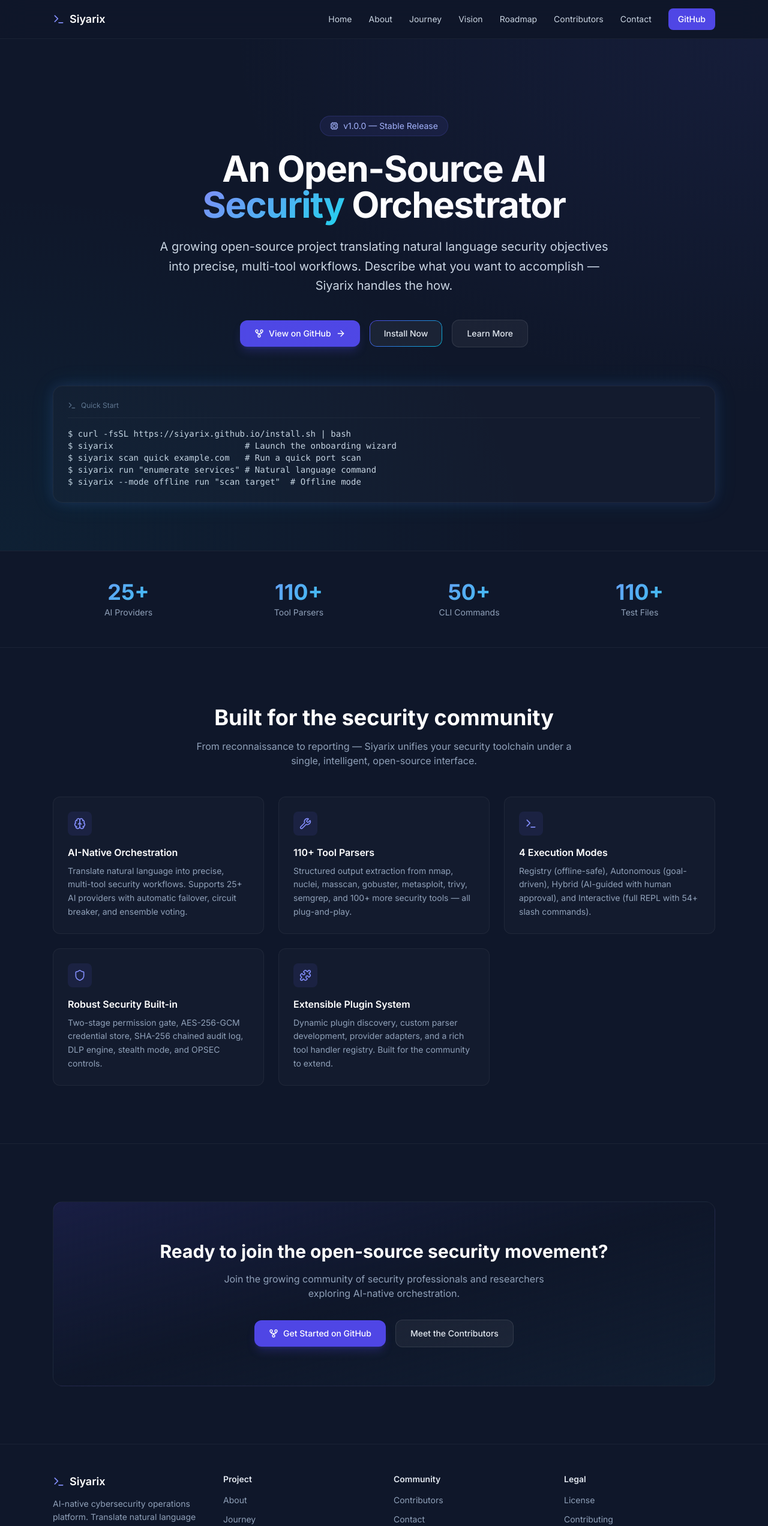
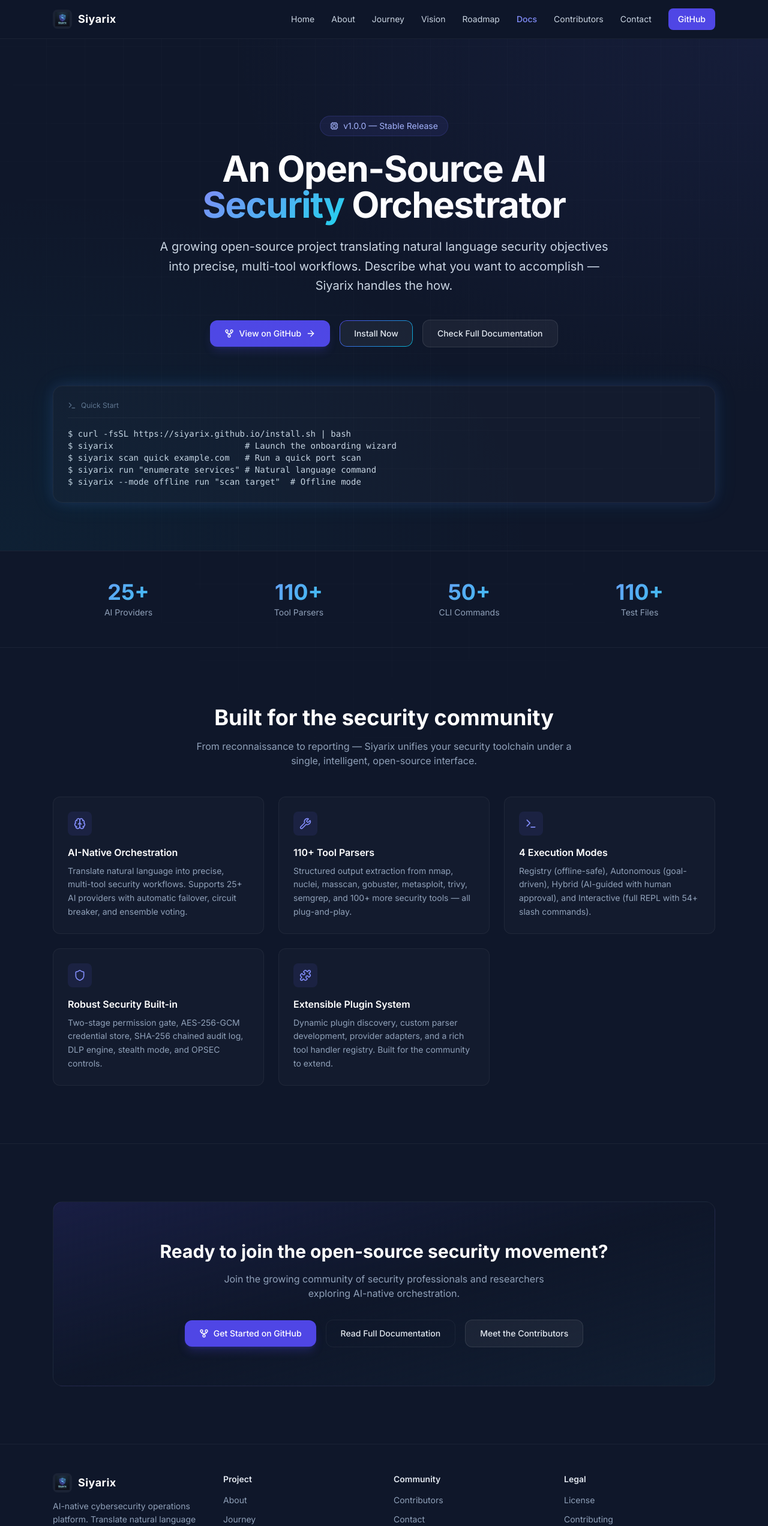
Before and after one commit to siyarix/siyarix.github.io, a Next.js app: page / in a window 1280 px wide. Shown: the top 2544 px of the page at 60% size. Built offline with nearby package versions, Linux system fonts and the light colour scheme.

Commit message:
Style: Rebrand site with official logo, add animated cursor glow, floating grids, and direct documentation loops

```diff
--- a/src/app/globals.css
+++ b/src/app/globals.css
@@ -49,3 +49,22 @@
 .glow {
   box-shadow: 0 0 20px rgba(99, 102, 241, 0.15), 0 0 40px rgba(6, 182, 212, 0.1);
 }
+
+@keyframes grid-move {
+  0% { background-position: 0 0; }
+  100% { background-position: 4rem 4rem; }
+}
+
+@keyframes float {
+  0% { transform: translateY(0px); }
+  50% { transform: translateY(-10px); }
+  100% { transform: translateY(0px); }
+}
+
+.animate-grid {
+  animation: grid-move 30s linear infinite;
+}
+
+.animate-float {
+  animation: float 6s ease-in-out infinite;
+}
--- a/src/app/layout.tsx
+++ b/src/app/layout.tsx
@@ -2,6 +2,7 @@
 import { Inter } from "next/font/google";
 import Header from "@/components/Header";
 import Footer from "@/components/Footer";
+import CursorGlow from "@/components/CursorGlow";
 import "./globals.css";
 
 const inter = Inter({ subsets: ["latin"] });
@@ -31,9 +32,12 @@
   return (
     <html lang="en" className="scroll-smooth">
       <body className={`${inter.className} min-h-screen bg-surface antialiased`}>
-        <div className="flex min-h-screen flex-col">
+        <div className="flex min-h-screen flex-col relative overflow-hidden">
+          {/* Animated Background Grids */}
+          <div className="absolute inset-0 bg-[linear-gradient(to_right,rgba(255,255,255,0.02)_1px,transparent_1px),linear-gradient(to_bottom,rgba(255,255,255,0.02)_1px,transparent_1px)] bg-[size:4rem_4rem] [mask-image:radial-gradient(ellipse_60%_50%_at_50%_0%,#000_70%,transparent_100%)] pointer-events-none animate-grid" />
+          <CursorGlow />
           <Header />
-          <main className="flex-1">{children}</main>
+          <main className="flex-1 z-10">{children}</main>
           <Footer />
         </div>
       </body>
--- a/src/app/page.tsx
+++ b/src/app/page.tsx
@@ -75,7 +75,9 @@
             <div className="mt-10 flex flex-col items-center justify-center gap-4 sm:flex-row">
               <Link
                 href="https://github.com/siyarix/siyarix"
-                className="flex items-center gap-2 rounded-xl bg-siyarix-600 px-6 py-3 text-sm font-medium text-white shadow-lg shadow-siyarix-600/25 transition-all hover:bg-siyarix-500 hover:shadow-siyarix-500/30"
+                className="flex items-center gap-2 rounded-xl bg-siyarix-600 px-6 py-3 text-sm font-medium text-white shadow-lg shadow-siyarix-600/20 transition-all duration-300 hover:bg-siyarix-500 hover:-translate-y-0.5 active:scale-98"
+                target="_blank"
+                rel="noopener noreferrer"
               >
                 <GitFork className="h-4 w-4" />
                 View on GitHub
@@ -83,15 +85,17 @@
               </Link>
               <Link
                 href="/install"
-                className="gradient-border rounded-xl bg-white/5 px-6 py-3 text-sm font-medium text-slate-200 transition-all hover:bg-white/10"
+                className="gradient-border rounded-xl bg-white/5 px-6 py-3 text-sm font-medium text-slate-200 transition-all duration-300 hover:bg-white/10 hover:-translate-y-0.5 active:scale-98"
               >
                 Install Now
               </Link>
               <Link
-                href="/about"
-                className="rounded-xl border border-white/10 bg-white/5 px-6 py-3 text-sm font-medium text-slate-200 transition-all hover:bg-white/10"
+                href="https://mufthakherul.github.io/siyarix/"
+                className="rounded-xl border border-white/10 bg-white/5 px-6 py-3 text-sm font-medium text-slate-200 transition-all duration-300 hover:bg-white/10 hover:border-siyarix-500/30 hover:text-siyarix-300 hover:-translate-y-0.5 active:scale-98"
+                target="_blank"
+                rel="noopener noreferrer"
               >
-                Learn More
+                Check Full Documentation
               </Link>
             </div>
           </div>
@@ -171,14 +175,24 @@
             <div className="mt-8 flex flex-col items-center justify-center gap-4 sm:flex-row">
               <Link
                 href="https://github.com/siyarix/siyarix"
-                className="flex items-center gap-2 rounded-xl bg-siyarix-600 px-6 py-3 text-sm font-medium text-white shadow-lg shadow-siyarix-600/25 transition-all hover:bg-siyarix-500"
+                className="flex items-center gap-2 rounded-xl bg-siyarix-600 px-6 py-3 text-sm font-medium text-white shadow-lg shadow-siyarix-600/25 transition-all duration-300 hover:bg-siyarix-500 hover:-translate-y-0.5 active:scale-98"
+                target="_blank"
+                rel="noopener noreferrer"
               >
                 <GitFork className="h-4 w-4" />
                 Get Started on GitHub
               </Link>
               <Link
+                href="https://mufthakherul.github.io/siyarix/"
+                className="rounded-xl border border-white/5 px-6 py-3 text-sm font-medium text-slate-200 transition-all duration-300 hover:bg-white/10 hover:text-siyarix-300 hover:-translate-y-0.5 active:scale-98"
+                target="_blank"
+                rel="noopener noreferrer"
+              >
+                Read Full Documentation
+              </Link>
+              <Link
                 href="/contributors"
-                className="rounded-xl border border-white/10 bg-white/5 px-6 py-3 text-sm font-medium text-slate-200 transition-all hover:bg-white/10"
+                className="rounded-xl border border-white/10 bg-white/5 px-6 py-3 text-sm font-medium text-slate-200 transition-all duration-300 hover:bg-white/10 hover:-translate-y-0.5 active:scale-98"
               >
                 Meet the Contributors
               </Link>
--- /dev/null
+++ b/src/components/CursorGlow.tsx
@@ -0,0 +1,30 @@
+"use client";
+
+import { useEffect, useState } from "react";
+
+export default function CursorGlow() {
+  const [position, setPosition] = useState({ x: 0, y: 0 });
+  const [isVisible, setIsVisible] = useState(false);
+
+  useEffect(() => {
+    const handleMouseMove = (e: MouseEvent) => {
+      setPosition({ x: e.clientX, y: e.clientY });
+      if (!isVisible) setIsVisible(true);
+    };
+
+    window.addEventListener("mousemove", handleMouseMove);
+    return () => window.removeEventListener("mousemove", handleMouseMove);
+  }, [isVisible]);
+
+  if (!isVisible) return null;
+
+  return (
+    <div
+      className="pointer-events-none fixed -translate-x-1/2 -translate-y-1/2 z-30 h-[400px] w-[400px] rounded-full bg-siyarix-500/8 opacity-50 blur-[100px]"
+      style={{
+        left: `${position.x}px`,
+        top: `${position.y}px`,
+      }}
+    />
+  );
+}
--- a/src/components/Footer.tsx
+++ b/src/components/Footer.tsx
@@ -1,4 +1,5 @@
 import Link from "next/link";
+import Image from "next/image";
 import { Terminal } from "lucide-react";
 
 const footerLinks = [
@@ -9,6 +10,7 @@
       { href: "/journey", label: "Journey" },
       { href: "/vision", label: "Vision & Goals" },
       { href: "/roadmap", label: "Roadmap" },
+      { href: "https://mufthakherul.github.io/siyarix/", label: "Documentation" },
     ],
   },
   {
@@ -37,9 +39,11 @@
       <div className="mx-auto max-w-6xl px-4 py-12 sm:px-6">
         <div className="grid grid-cols-2 gap-8 md:grid-cols-4">
           <div className="col-span-2 md:col-span-1">
-            <Link href="/" className="flex items-center gap-2 text-lg font-semibold text-white">
-              <Terminal className="h-5 w-5 text-siyarix-400" />
-              <span>Siyarix</span>
+            <Link href="/" className="flex items-center gap-2.5 text-lg font-semibold text-white group">
+              <div className="relative overflow-hidden rounded-lg bg-white/5 p-1 transition-all duration-300 group-hover:scale-105 group-hover:bg-white/10">
+                <Image src="/assets/logo.png" alt="Siyarix Logo" width={24} height={24} className="object-contain" />
+              </div>
+              <span className="font-bold tracking-wide transition-colors group-hover:text-siyarix-400">Siyarix</span>
             </Link>
             <p className="mt-3 text-sm leading-relaxed text-slate-400">
               AI-native cybersecurity operations platform. Translate natural language into precise,
@@ -55,6 +59,8 @@
                     <Link
                       href={link.href}
                       className="text-sm text-slate-400 transition-colors hover:text-white"
+                      target={link.href.startsWith("http") ? "_blank" : undefined}
+                      rel={link.href.startsWith("http") ? "noopener noreferrer" : undefined}
                     >
                       {link.label}
                     </Link>
--- a/src/components/Header.tsx
+++ b/src/components/Header.tsx
@@ -2,7 +2,8 @@
 
 import { useState } from "react";
 import Link from "next/link";
-import { Menu, X, Terminal } from "lucide-react";
+import Image from "next/image";
+import { Menu, X } from "lucide-react";
 import { cn } from "@/lib/utils";
 
 const navLinks = [
@@ -11,6 +12,7 @@
   { href: "/journey", label: "Journey" },
   { href: "/vision", label: "Vision" },
   { href: "/roadmap", label: "Roadmap" },
+  { href: "https://mufthakherul.github.io/siyarix/", label: "Docs" },
   { href: "/contributors", label: "Contributors" },
   { href: "/contact", label: "Contact" },
 ];
@@ -19,11 +21,13 @@
   const [mobileOpen, setMobileOpen] = useState(false);
 
   return (
-    <header className="sticky top-0 z-50 border-b border-white/5 bg-surface/80 backdrop-blur-xl">
+    <header className="sticky top-0 z-50 border-b border-white/5 bg-surface/85 backdrop-blur-xl transition-all duration-300">
       <div className="mx-auto flex h-16 max-w-6xl items-center justify-between px-4 sm:px-6">
-        <Link href="/" className="flex items-center gap-2 text-lg font-semibold text-white">
-          <Terminal className="h-5 w-5 text-siyarix-400" />
-          <span>Siyarix</span>
+        <Link href="/" className="flex items-center gap-2.5 text-lg font-semibold text-white group">
+          <div className="relative overflow-hidden rounded-lg bg-white/5 p-1 transition-all duration-300 group-hover:scale-105 group-hover:bg-white/10 group-hover:shadow-lg group-hover:shadow-siyarix-500/10">
+            <Image src="/assets/logo.png" alt="Siyarix Logo" width={24} height={24} className="object-contain" />
+          </div>
+          <span className="font-bold tracking-wide transition-colors group-hover:text-siyarix-400">Siyarix</span>
         </Link>
 
         <nav className="hidden items-center gap-1 md:flex">
@@ -31,14 +35,19 @@
             <Link
               key={link.href}
               href={link.href}
-              className="rounded-lg px-3 py-2 text-sm text-slate-300 transition-colors hover:bg-white/5 hover:text-white"
+              className={cn(
+                "rounded-lg px-3 py-2 text-sm text-slate-300 transition-all duration-200 hover:bg-white/5 hover:text-white hover:shadow-sm",
+                link.href.startsWith("http") && "text-siyarix-400 hover:text-siyarix-300 font-medium"
+              )}
+              target={link.href.startsWith("http") ? "_blank" : undefined}
+              rel={link.href.startsWith("http") ? "noopener noreferrer" : undefined}
             >
               {link.label}
             </Link>
           ))}
           <Link
             href="https://github.com/siyarix/siyarix"
-            className="ml-3 rounded-lg bg-siyarix-600 px-4 py-2 text-sm font-medium text-white transition-colors hover:bg-siyarix-500"
+            className="ml-3 rounded-lg bg-siyarix-600 px-4 py-2 text-sm font-medium text-white transition-all duration-300 hover:bg-siyarix-500 hover:shadow-lg hover:shadow-siyarix-600/20 active:scale-95"
           >
             GitHub
           </Link>
@@ -55,7 +64,7 @@
 
       <div
         className={cn(
-          "border-t border-white/5 bg-surface px-4 pb-4 pt-2 md:hidden",
+          "border-t border-white/5 bg-surface px-4 pb-4 pt-2 md:hidden transition-all duration-300 ease-in-out",
           mobileOpen ? "block" : "hidden"
         )}
       >
@@ -63,8 +72,13 @@
           <Link
             key={link.href}
             href={link.href}
-            className="block rounded-lg px-3 py-2 text-sm text-slate-300 transition-colors hover:bg-white/5 hover:text-white"
+            className={cn(
+              "block rounded-lg px-3 py-2 text-sm text-slate-300 transition-colors hover:bg-white/5 hover:text-white",
+              link.href.startsWith("http") && "text-siyarix-400 font-medium"
+            )}
             onClick={() => setMobileOpen(false)}
+            target={link.href.startsWith("http") ? "_blank" : undefined}
+            rel={link.href.startsWith("http") ? "noopener noreferrer" : undefined}
           >
             {link.label}
           </Link>
@@ -72,6 +86,7 @@
         <Link
           href="https://github.com/siyarix/siyarix"
           className="mt-2 block rounded-lg bg-siyarix-600 px-4 py-2 text-center text-sm font-medium text-white transition-colors hover:bg-siyarix-500"
+          onClick={() => setMobileOpen(false)}
         >
           GitHub
         </Link>
```
Also changed, not shown: public/assets/logo.png.
